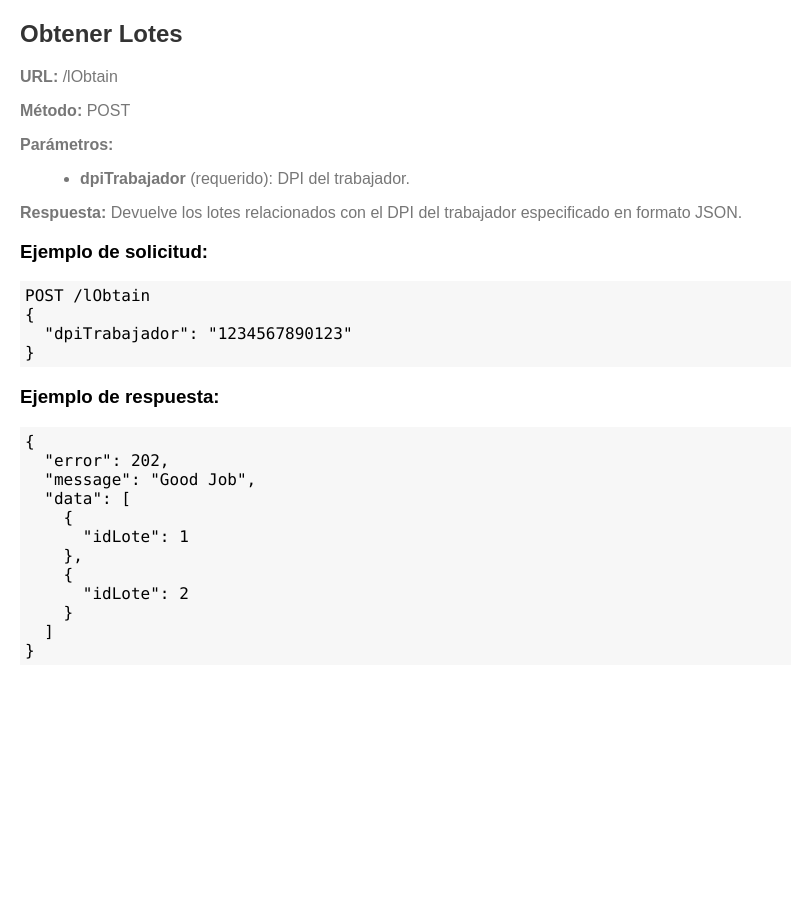
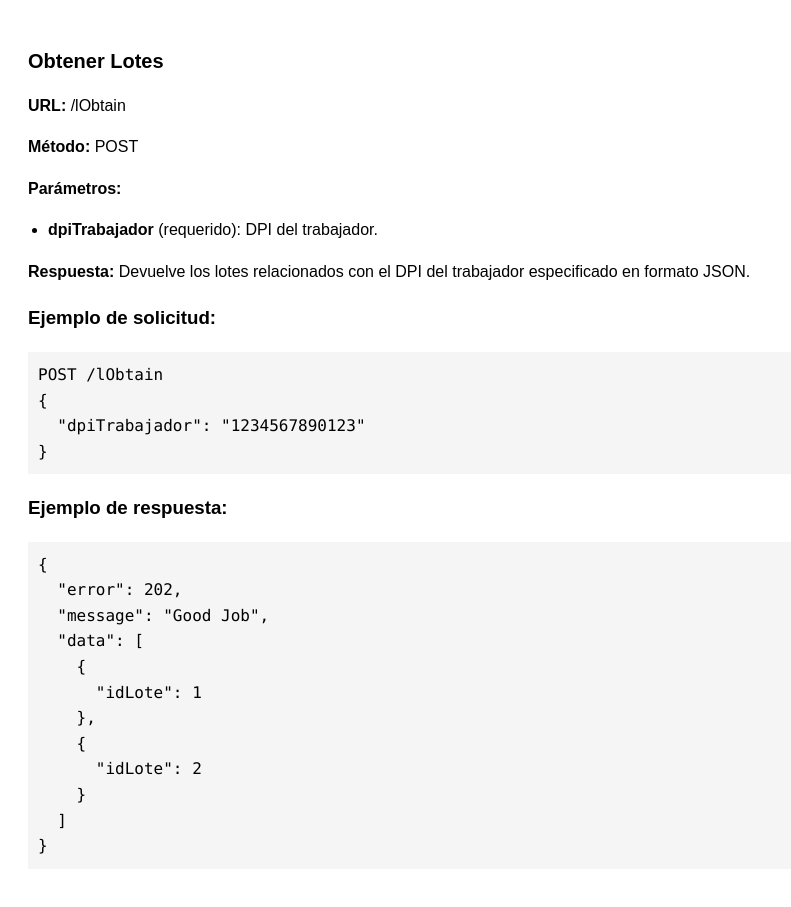
Before and after one commit to Danval-003/MGA_Api, a Flask app: page /lotesDoc in a window 1280 px wide. Shown: the whole page, without its empty margins (0-791 px from the left). Before the commit the page ends 659 px from the top, so only its background shows below. Run offline with Flask 3, Linux system fonts and the light colour scheme.

Commit message:
Arreglo bug

```diff
--- a/templates/lotesDoc.html
+++ b/templates/lotesDoc.html
@@ -7,28 +7,30 @@
     <style>
        body {
       font-family: Arial, sans-serif;
-            margin: 20px;
+      line-height: 1.6;
+      padding: 20px;
     }
-
+    h1 {
+      font-size: 24px;
+    }
     h2 {
-            color: #333;
+      font-size: 20px;
+      margin-bottom: 10px;
     }
-
-        p {
-            color: #777;
+    code {
+      display: block;
+      background-color: #f5f5f5;
+      padding: 10px;
+      font-family: Consolas, monospace;
+      margin-bottom: 10px;
     }
-
     ul {
-            list-style-type: disc;
-            color: #777;
-            margin-left: 20px;
+      margin-bottom: 10px;
+      margin-top: 0;
+      padding-left: 20px;
     }
-
-        code {
-            font-family: Consolas, monospace;
-            background-color: #f7f7f7;
-            padding: 5px;
-            display: block;
+    li {
+      margin-bottom: 5px;
     }
     </style>
 
```
Lines whose indentation alone changed are shown as unchanged.
